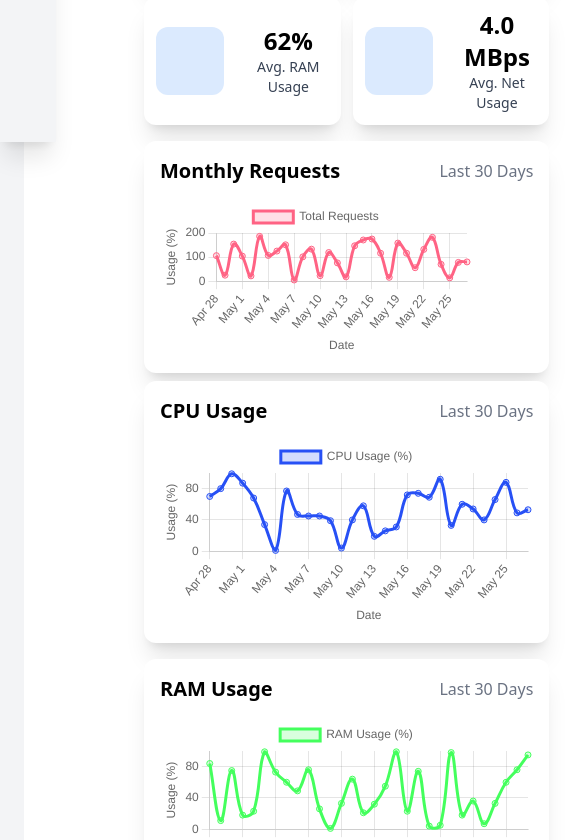
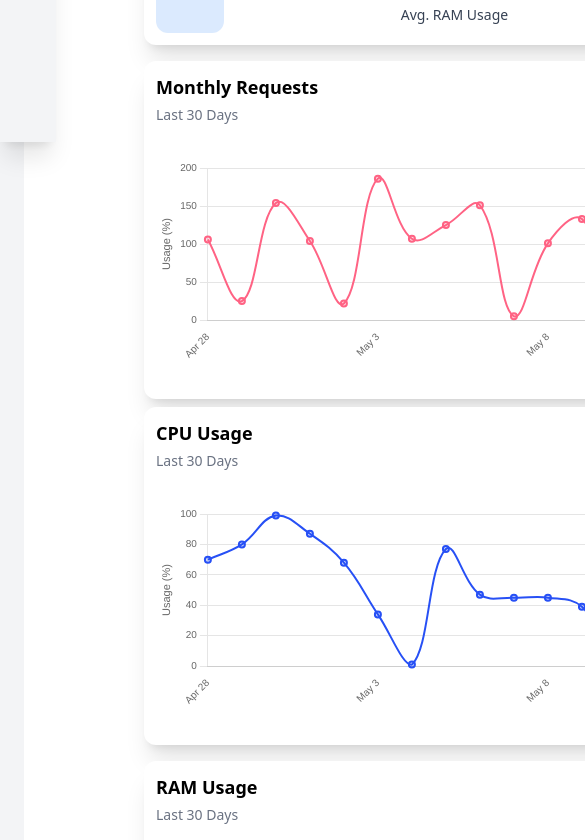
Before and after one commit to thathsarabandara/stormgate-client, a Vue app: page /service/auth-service in a window 390 px wide. Shown: the part 702-1542 px from the top of the page, 585 px wide, since content can reach past the window. Built offline with nearby package versions, Linux system fonts and the light colour scheme; some icons are missing.

Commit message:
fixed line chart responsive issue

```diff
--- a/src/components/dashborad-cards/LineChart.vue
+++ b/src/components/dashborad-cards/LineChart.vue
@@ -1,11 +1,11 @@
 <template>
-  <div class="flex flex-col justify-center items-start p-4 w-full bg-white rounded-xl shadow-xl">
-    <div class="flex justify-between items-center w-full mb-4">
-      <p class="text-xl font-bold">{{ chartTitle }}</p>
-      <p class="text-gray-500">Last 30 Days</p>
+  <div class="flex flex-col justify-center items-start p-3 sm:p-4 w-full bg-white rounded-xl shadow-xl h-full">
+    <div class="flex flex-col xs:flex-row justify-between items-start xs:items-center w-full mb-3 sm:mb-4 space-y-1 xs:space-y-0">
+      <p class="text-lg sm:text-xl font-bold">{{ chartTitle }}</p>
+      <p class="text-sm sm:text-base text-gray-500">Last 30 Days</p>
     </div>
-    <div class="w-full">
-      <Line :data="chartData" :options="chartOptions" class="w-full" />
+    <div class="w-full h-[250px] sm:h-[300px] md:h-[350px]">
+      <Line :data="chartData" :options="chartOptions" class="w-full h-full" />
     </div>
   </div>
 </template>
@@ -81,28 +81,92 @@ const chartData = computed(() => ({
 
 const chartOptions = {
   responsive: true,
+  maintainAspectRatio: false,
   plugins: {
     legend: {
-      position: 'top'
+      position: 'top',
+      labels: {
+        boxWidth: 12,
+        padding: 10,
+        font: {
+          size: 11,
+          family: 'Inter, system-ui, sans-serif'
+        }
+      }
     },
-    title: {
-      display: false
+    tooltip: {
+      enabled: true,
+      mode: 'index',
+      intersect: false,
+      titleFont: {
+        size: 12
+      },
+      bodyFont: {
+        size: 12
+      },
+      padding: 8
     }
   },
   scales: {
     y: {
       title: {
         display: true,
-        text: 'Usage (%)'
+        text: 'Usage (%)',
+        font: {
+          size: 11
+        }
       },
-      beginAtZero: true
+      beginAtZero: true,
+      grid: {
+        drawBorder: false
+      },
+      ticks: {
+        font: {
+          size: 10
+        },
+        maxTicksLimit: 6
+      }
     },
     x: {
       title: {
         display: true,
-        text: 'Date'
+        text: 'Date',
+        font: {
+          size: 11
+        }
+      },
+      grid: {
+        display: false
+      },
+      ticks: {
+        font: {
+          size: 10
+        },
+        maxRotation: 45,
+        minRotation: 45,
+        maxTicksLimit: 7
       }
     }
+  },
+  elements: {
+    line: {
+      tension: 0.4,
+      borderWidth: 2,
+      borderColor: props.borderColor,
+      backgroundColor: 'transparent'
+    },
+    point: {
+      radius: 3,
+      hoverRadius: 5,
+      backgroundColor: 'white',
+      borderWidth: 2,
+      borderColor: props.borderColor
+    }
+  },
+  interaction: {
+    mode: 'nearest',
+    axis: 'x',
+    intersect: false
   }
 }
 </script>
```
